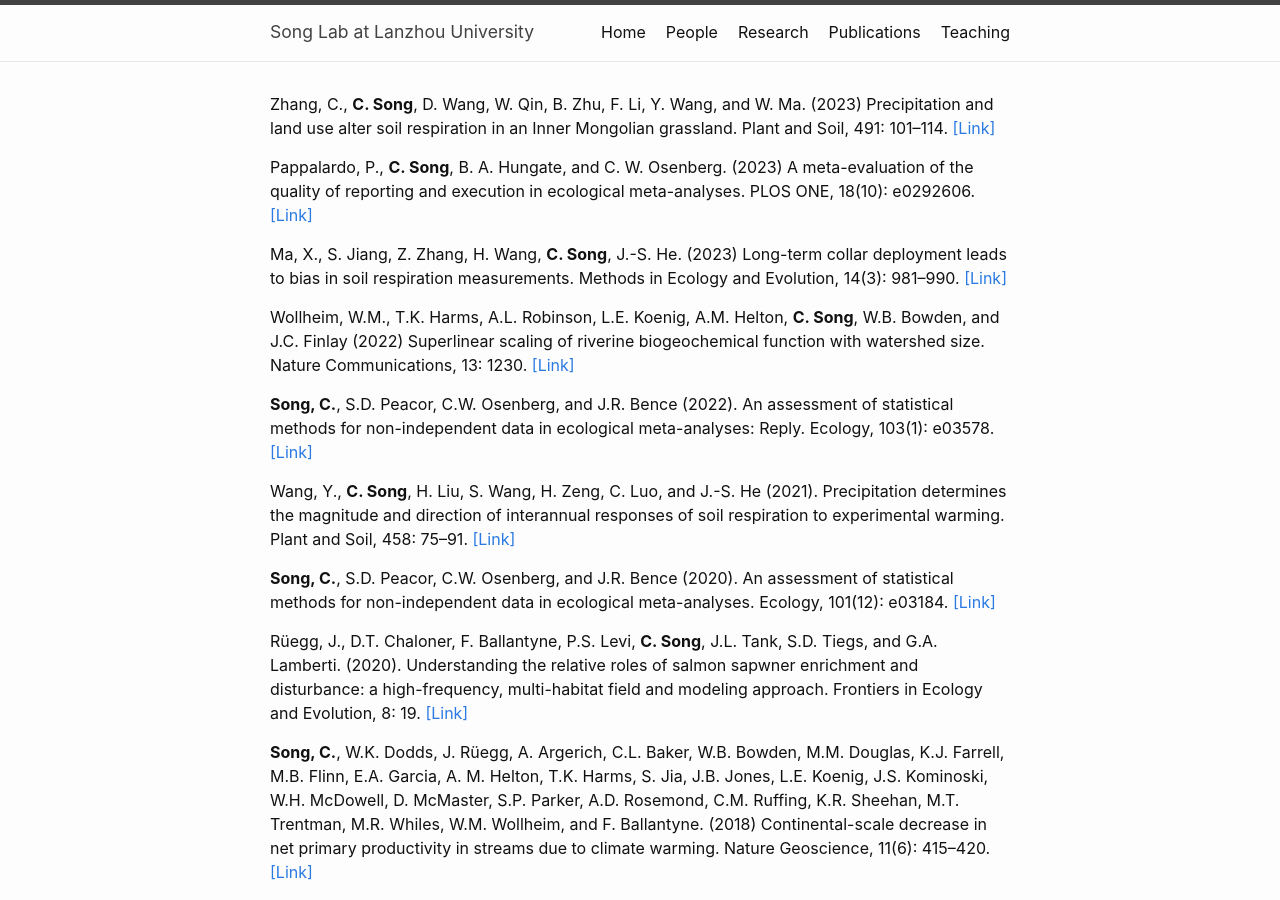
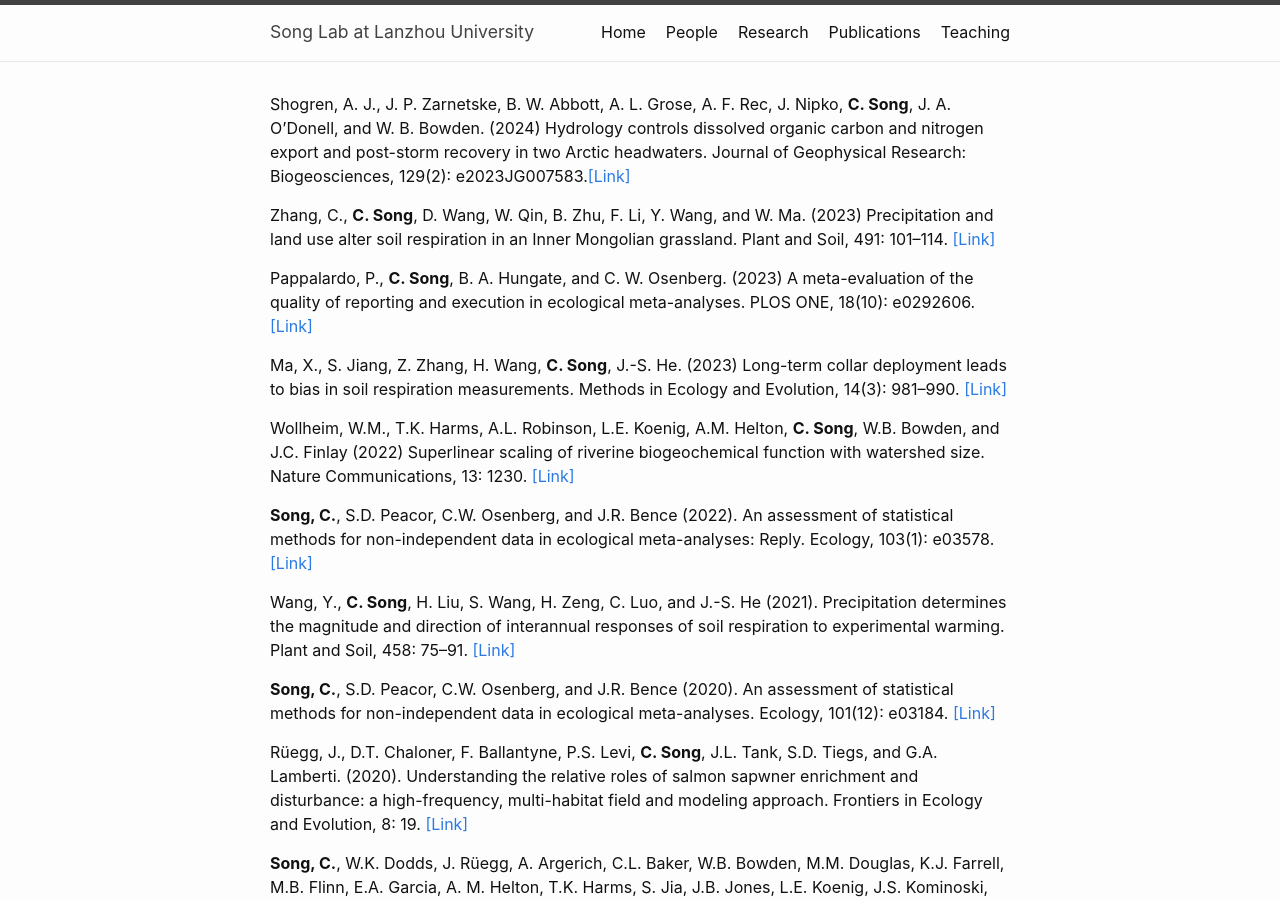
Before and after one commit to chaosonglab/chaosonglab.github.io, a Jekyll site: the page built from publications.md, in a window 1280 px wide and 900 px high. Built offline with Jekyll 4.4.1, drawn with Linux system fonts in a browser that asks for light colours.

Commit message:
Update publications.md

```diff
--- a/publications.md
+++ b/publications.md
@@ -3,6 +3,7 @@ layout: default
 title: Publications
 permalink: /publications/
 ---
+Shogren, A. J., J. P. Zarnetske, B. W. Abbott, A. L. Grose, A. F. Rec, J. Nipko, **C. Song**, J. A. O'Donell, and W. B. Bowden. (2024) Hydrology controls dissolved organic carbon and nitrogen export and post-storm recovery in two Arctic headwaters. Journal of Geophysical Research: Biogeosciences, 129(2): e2023JG007583.[[Link]](https://agupubs.onlinelibrary.wiley.com/doi/10.1029/2023JG007583)
 
 Zhang, C., **C. Song**, D. Wang, W. Qin, B. Zhu, F. Li, Y. Wang, and W. Ma. (2023) Precipitation and land use alter soil respiration in an Inner Mongolian grassland. Plant and Soil, 491: 101--114. [[Link]](https://link.springer.com/article/10.1007/s11104-022-05638-4)
 
```
